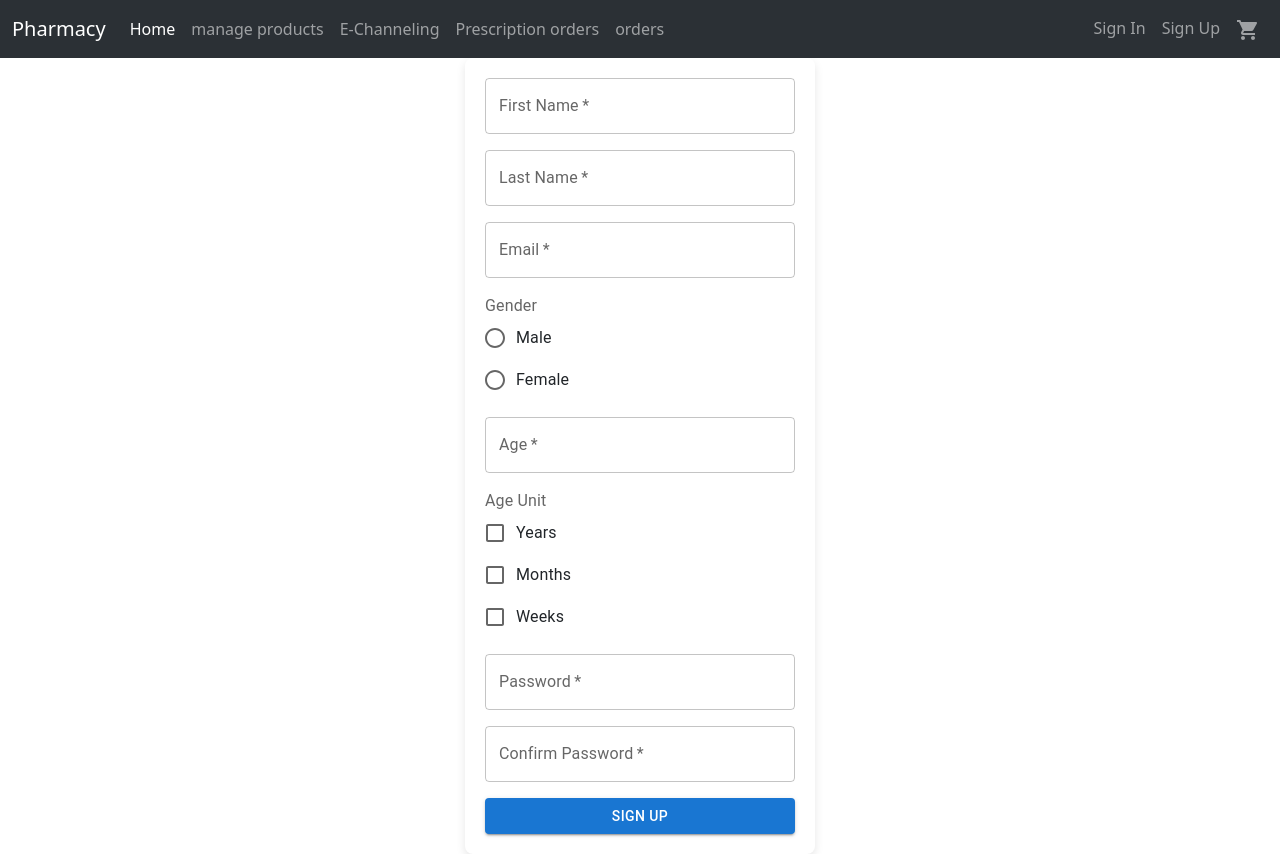
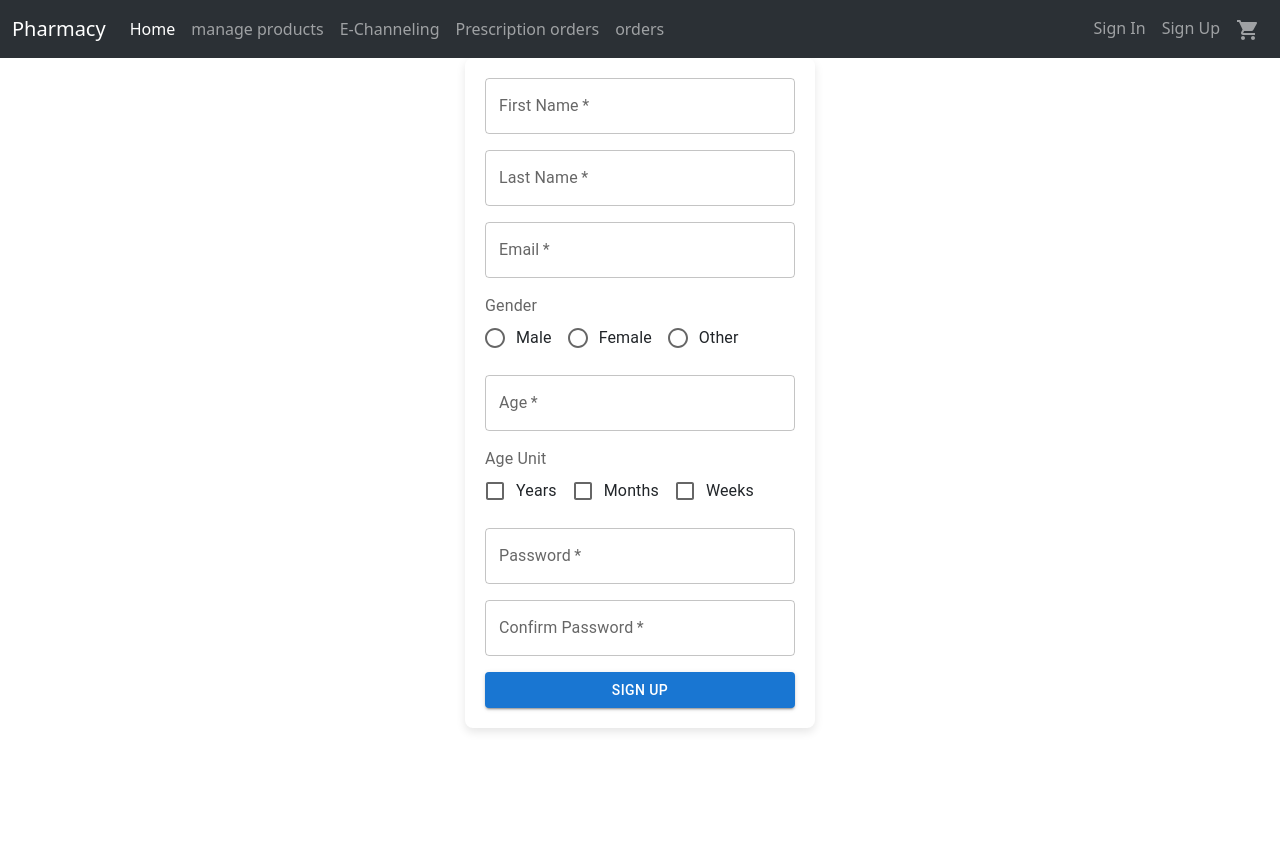
Before and after one commit to Ellio-Dredd/Snack-Overflow, a React (Vite) app in the folder pharmacy/: page / in a window 1280 px wide. After the commit the page ends 800 px from the top, so only its background shows below. Built offline with nearby package versions, Linux system fonts and the light colour scheme.

Commit message:
Update SignUp.jsx

```diff
--- a/pharmacy/src/SignUp.jsx
+++ b/pharmacy/src/SignUp.jsx
@@ -26,8 +26,16 @@ export default function SignUp() {
     });
 
     const handleChange = (e) => {
-        const { id, value } = e.target;
-        setFormData({ ...formData, [id]: value });
+        const { id, name, value } = e.target;
+        setFormData({ ...formData, [id || name]: value });
+    };
+
+    const handleAgeUnitChange = (e) => {
+        const { name, checked } = e.target;
+        setFormData((prev) => ({
+            ...prev,
+            ageUnit: { ...prev.ageUnit, [name]: checked }
+        }));
     };
 
     const handleSubmit = async (e) => {
@@ -39,7 +47,7 @@ export default function SignUp() {
         }
 
         try {
-            const response = await axios.post("http://localhost:5173/api/auth/signup", {
+            const response = await axios.post("http://localhost:5000/api/auth/signup", {
                 firstName: formData.firstName,
                 lastName: formData.lastName,
                 email: formData.email,
@@ -61,6 +69,7 @@ export default function SignUp() {
                 ageUnit: { years: false, months: false, weeks: false }
             });
         } catch (error) {
+            console.error("Signup error:", error); // 👈 Logs full error to browser console
             alert(error.response?.data?.message || "Signup failed!");
         }
     };
@@ -81,31 +90,110 @@ export default function SignUp() {
                 backgroundColor: "#fff"
             }}
         >
-            <TextField id="firstName" label="First Name" onChange={handleChange} fullWidth required />
-            <TextField id="lastName" label="Last Name" onChange={handleChange} fullWidth required />
-            <TextField id="email" label="Email" type="email" onChange={handleChange} fullWidth required />
+            <TextField
+                id="firstName"
+                label="First Name"
+                value={formData.firstName}
+                onChange={handleChange}
+                fullWidth
+                required
+            />
+            <TextField
+                id="lastName"
+                label="Last Name"
+                value={formData.lastName}
+                onChange={handleChange}
+                fullWidth
+                required
+            />
+            <TextField
+                id="email"
+                label="Email"
+                type="email"
+                value={formData.email}
+                onChange={handleChange}
+                fullWidth
+                required
+            />
 
             <FormControl>
                 <FormLabel>Gender</FormLabel>
-                <RadioGroup id="gender" onChange={handleChange}>
+                <RadioGroup
+                    name="gender"
+                    value={formData.gender}
+                    onChange={handleChange}
+                    row
+                >
                     <FormControlLabel value="male" control={<Radio />} label="Male" />
                     <FormControlLabel value="female" control={<Radio />} label="Female" />
+                    <FormControlLabel value="other" control={<Radio />} label="Other" />
                 </RadioGroup>
             </FormControl>
 
-            <TextField id="age" label="Age" type="number" onChange={handleChange} fullWidth required />
+            <TextField
+                id="age"
+                label="Age"
+                type="number"
+                value={formData.age}
+                onChange={handleChange}
+                fullWidth
+                required
+            />
 
             <FormControl>
                 <FormLabel>Age Unit</FormLabel>
-                <FormGroup>
-                    <FormControlLabel control={<Checkbox />} label="Years" />
-                    <FormControlLabel control={<Checkbox />} label="Months" />
-                    <FormControlLabel control={<Checkbox />} label="Weeks" />
+                <FormGroup row>
+                    <FormControlLabel
+                        control={
+                            <Checkbox
+                                name="years"
+                                checked={formData.ageUnit.years}
+                                onChange={handleAgeUnitChange}
+                            />
+                        }
+                        label="Years"
+                    />
+                    <FormControlLabel
+                        control={
+                            <Checkbox
+                                name="months"
+                                checked={formData.ageUnit.months}
+                                onChange={handleAgeUnitChange}
+                            />
+                        }
+                        label="Months"
+                    />
+                    <FormControlLabel
+                        control={
+                            <Checkbox
+                                name="weeks"
+                                checked={formData.ageUnit.weeks}
+                                onChange={handleAgeUnitChange}
+                            />
+                        }
+                        label="Weeks"
+                    />
                 </FormGroup>
             </FormControl>
 
-            <TextField id="password" label="Password" type="password" onChange={handleChange} fullWidth required />
-            <TextField id="confirmPassword" label="Confirm Password" type="password" onChange={handleChange} fullWidth required />
+            <TextField
+                id="password"
+                label="Password"
+                type="password"
+                value={formData.password}
+                onChange={handleChange}
+                fullWidth
+                required
+            />
+            <TextField
+                id="confirmPassword"
+                label="Confirm Password"
+                type="password"
+                value={formData.confirmPassword}
+                onChange={handleChange}
+                fullWidth
+                required
+            />
 
             <Button variant="contained" color="primary" type="submit">
                 Sign Up
```
